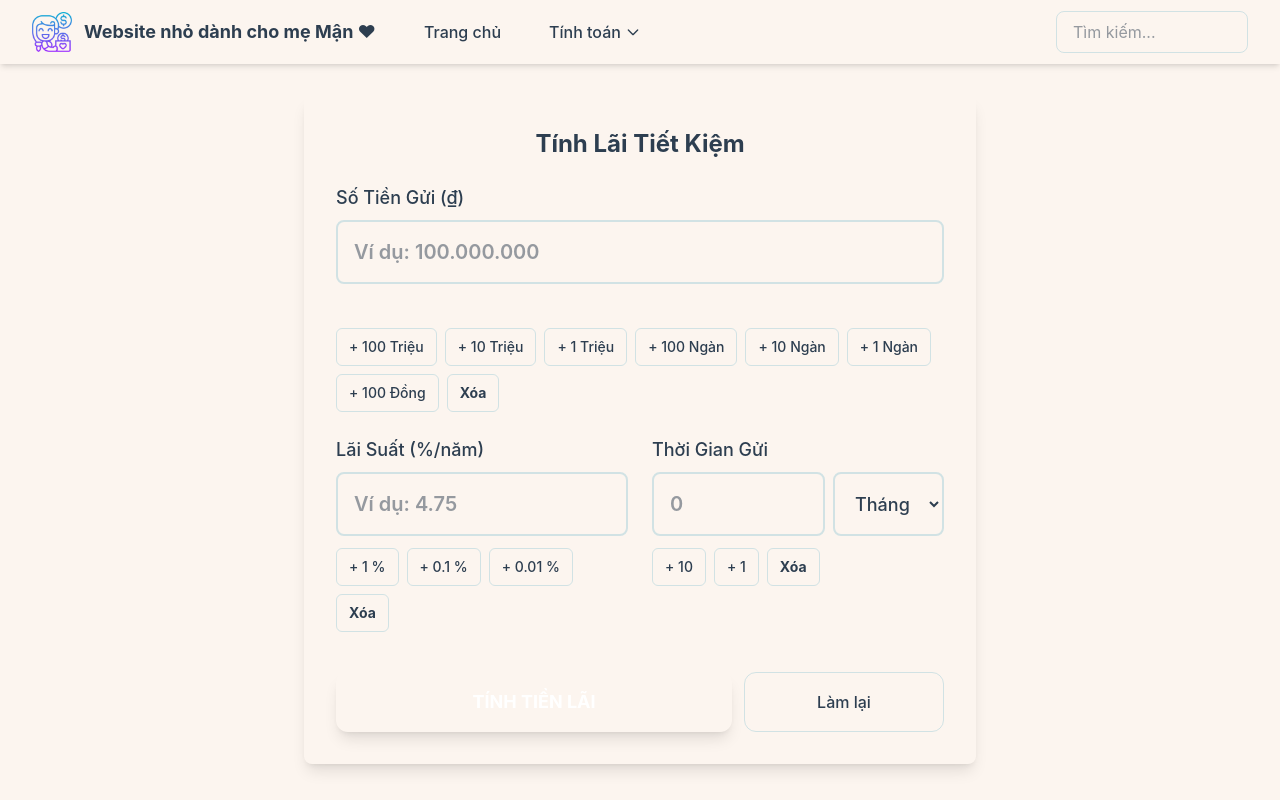
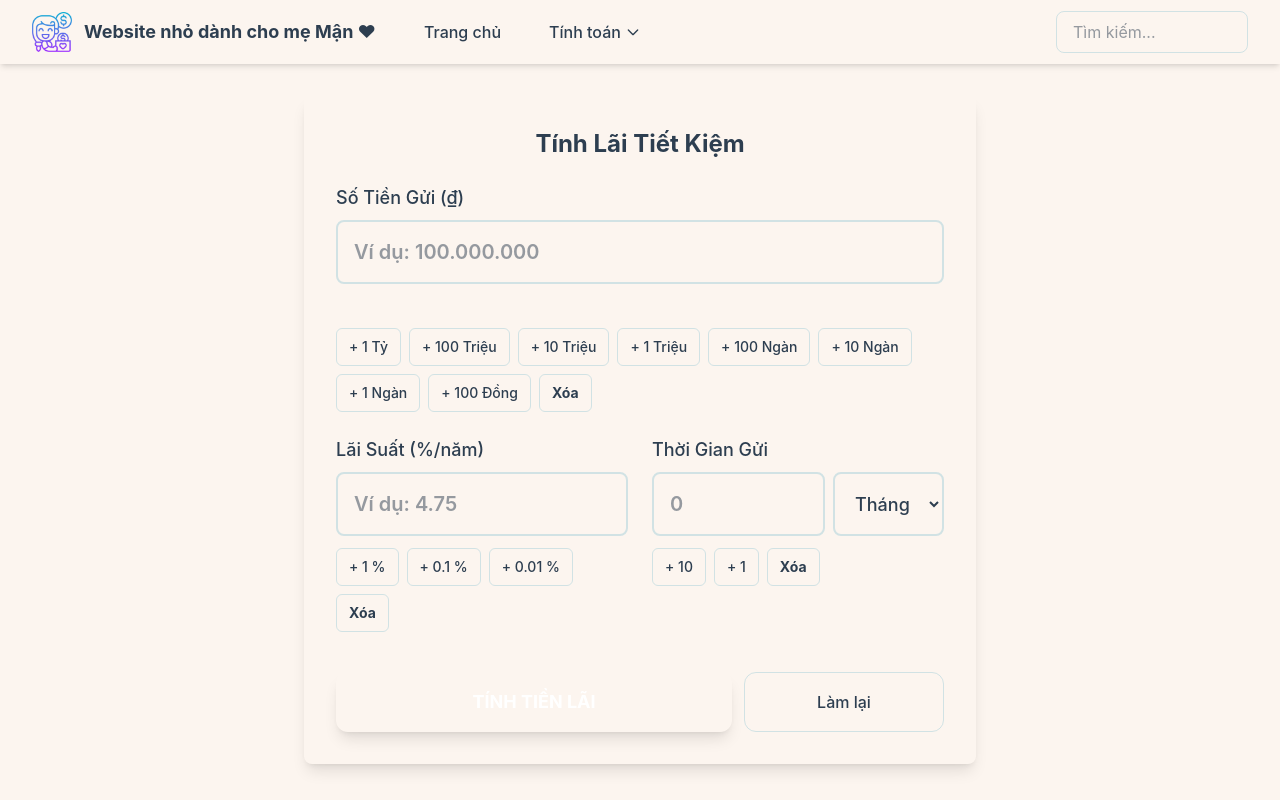
Before and after one commit to lpmn374/WebsiteForMyMom, a React (Vite) app: page / in a window 1280 px wide. Both pictures are taken after a click on the button 460 px from the left and 497 px from the top of the page. Built offline with nearby package versions, Linux system fonts and the light colour scheme.

Commit message:
Add 1 billion

```diff
--- a/src/app/components/GoldCalculator.tsx
+++ b/src/app/components/GoldCalculator.tsx
@@ -104,6 +104,7 @@ export function GoldCalculator() {
   };
 
   const moneyButtons = [
+    { label: '1 Tỷ', value: 1_000_000_000 },
     { label: '100 Triệu', value: 100_000_000 },
     { label: '10 Triệu', value: 10_000_000 },
     { label: '1 Triệu', value: 1_000_000 },
--- a/src/app/components/SavingsCalculator.tsx
+++ b/src/app/components/SavingsCalculator.tsx
@@ -103,13 +103,14 @@ export function SavingsCalculator() {
         </p>
 
         <div className="flex flex-wrap gap-2 mt-3">
-          {[100_000_000, 10_000_000, 1_000_000, 100_000, 10_000, 1_000, 100].map((amt) => (
+          {[1_000_000_000, 100_000_000, 10_000_000, 1_000_000, 100_000, 10_000, 1_000, 100].map((amt) => (
             <button
               key={amt}
               onClick={() => addAmount(amt)}
               className="px-3 py-2 bg-secondary text-secondary-foreground rounded-md text-sm hover:bg-primary hover:text-white transition-colors border border-border font-medium"
             >
               + {
+                amt >= 1_000_000_000 ? (amt/1_000_000_000) + ' Tỷ' :
                 amt >= 1_000_000 ? (amt/1_000_000) + ' Triệu' :
                 amt >= 1_000 ? (amt/1_000) + ' Ngàn' :
                 amt + ' Đồng'
```
